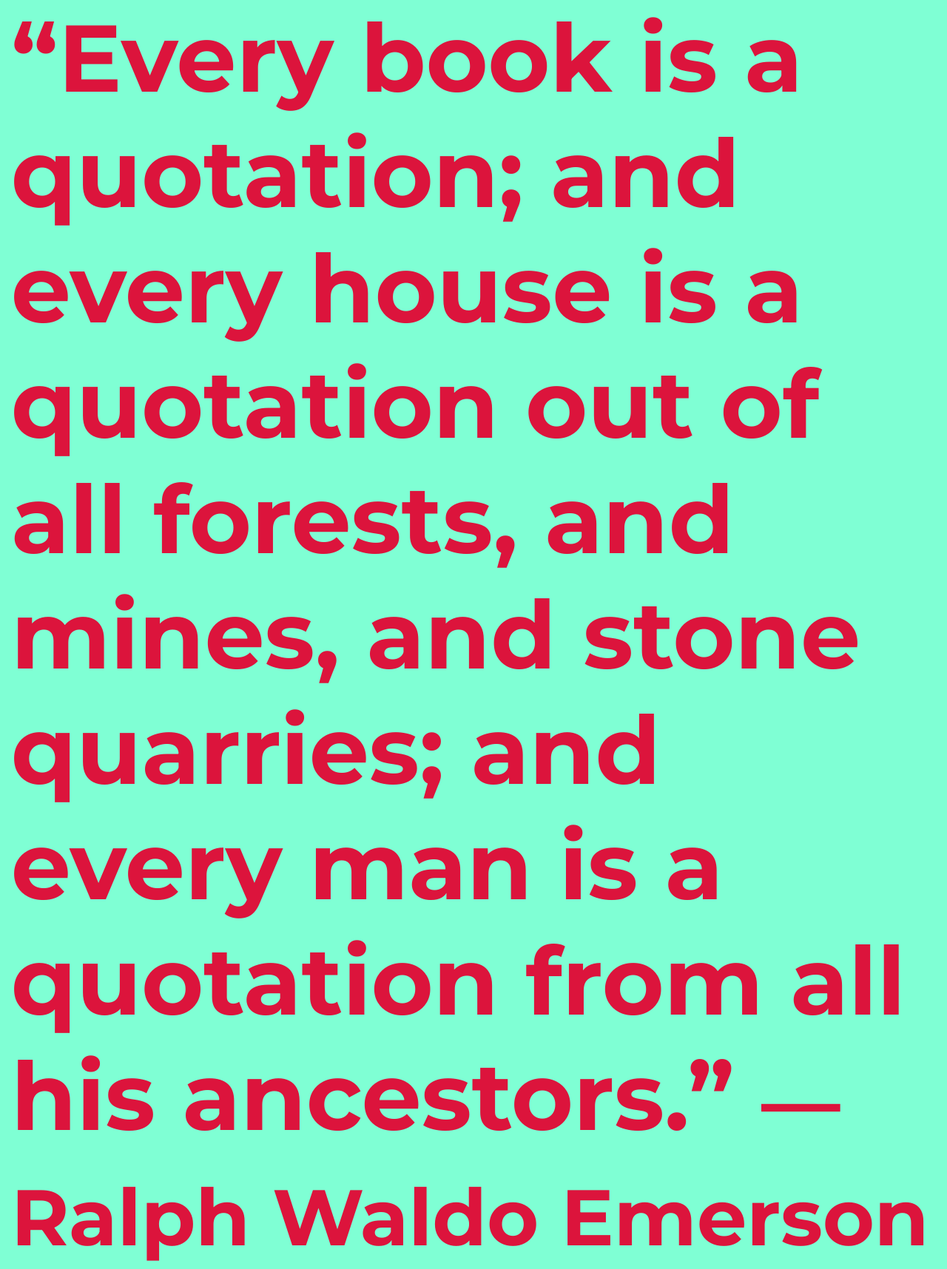
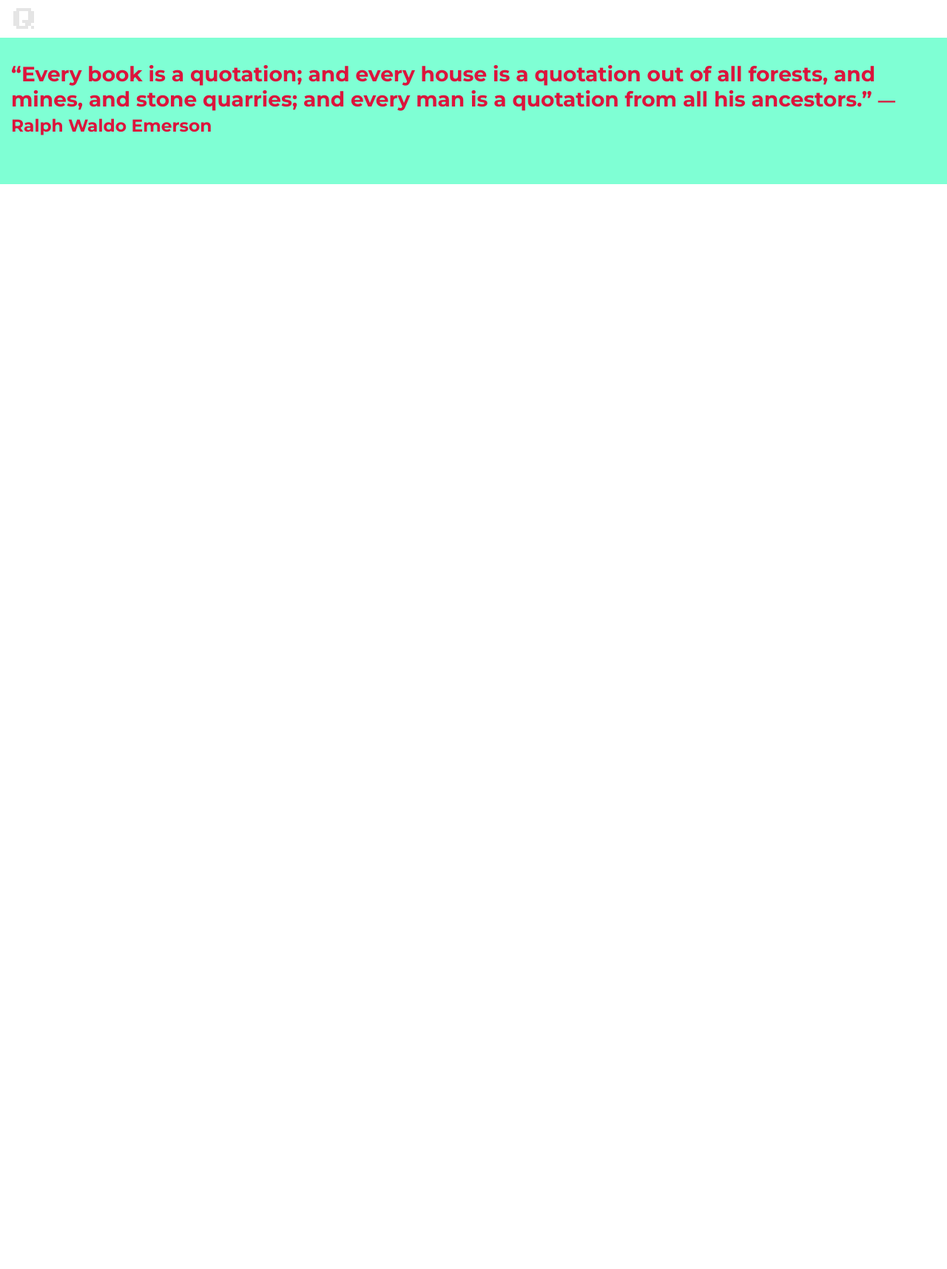
Before and after one commit to quoke/quoke.github.io, a Jekyll site: the page built from index.html, in a window 1280 px wide. Shown: the whole page at 74% size. Built offline with Jekyll 4.4.1, drawn with Linux system fonts in a browser that asks for light colours; after the commit the page ends 900 px from its top, so only the background shows below that.

Commit message:
vh is dumb

```diff
--- a/_layouts/home.html
+++ b/_layouts/home.html
@@ -3,12 +3,12 @@
 
 {% include head.html %}
 <body class="home">
+  <header>
+    {% include navigation.html %}
+  </header>
   <section>
     {{ content }}
   </section>
-  <!-- <header>
-    {% include navigation.html %}
-  </header> -->
   {% include foot.html %}
 </body>
 
--- a/_sass/_nav.scss
+++ b/_sass/_nav.scss
@@ -8,15 +8,15 @@ nav {
 }
 
 nav > h1 {
-  position: absolute;
+  // position: absolute;
   font-family: "Press Start 2P", sans-serif;
   margin: 0;
   padding: 3px 3px 0;
   font-size: 32px;
   font-weight: normal;
   display: inline-block;
-  top: 10px;
-  left: 10px;
+  // top: 10px;
+  // left: 10px;
 }
 
 nav > h1 > a {
--- a/index.html
+++ b/index.html
@@ -9,11 +9,10 @@ layout: home
 <style>
   div.every-book-is-a-quotation {
     font-weight: bold;
-    font-size: 128px;
-    min-height: 100vh;
+    font-size: 28px;
     background-color: aquamarine;
     color: crimson;
-    padding: 0 15px;
+    padding: 32px 15px 64px;
   }
 </style>
 
```
